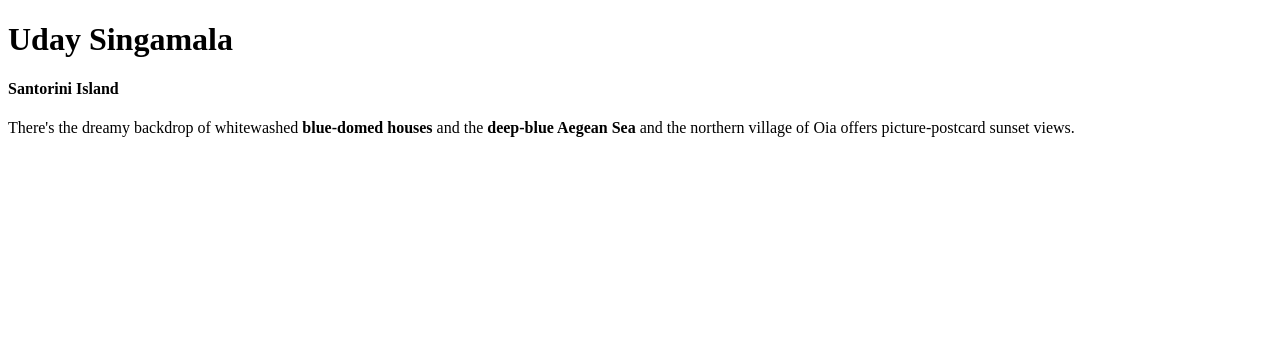
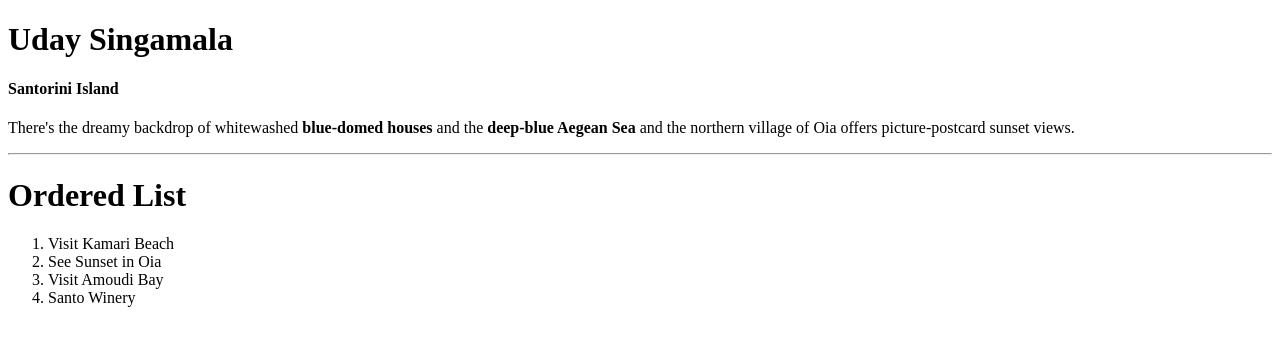
Before and after one commit to 44-563-WebApps-F23/44563-webapps-f23-assignment3-Udaykir02, a plain HTML site: page index.html in a window 1280 px wide. Drawn offline with Linux system fonts and the light colour scheme.

Commit message:
Activities Included.

```diff
--- a/index.html
+++ b/index.html
@@ -10,5 +10,14 @@
 
     <h4>Santorini Island</h4>
     <p>There's the dreamy backdrop of whitewashed <b>blue-domed houses</b> and the <b>deep-blue Aegean Sea </b>and the northern village of Oia offers picture-postcard sunset views.</p>
+
+    <hr>
+    <h1>Ordered List</h1>
+    <ol>
+        <li>Visit Kamari Beach</li>
+        <li>See Sunset in Oia</li>
+        <li>Visit Amoudi Bay</li>
+        <li>Santo Winery</li>
+    </ol>
 </body>
 </html>
```
